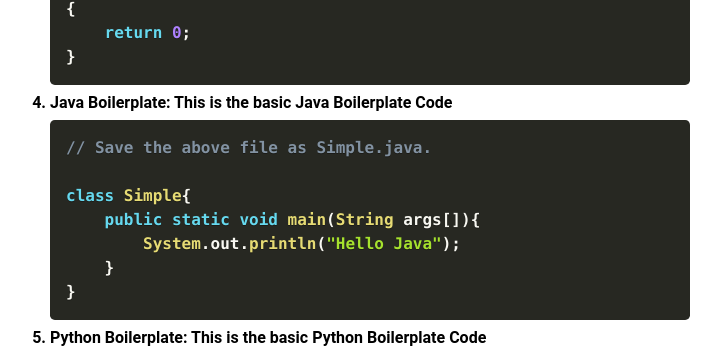
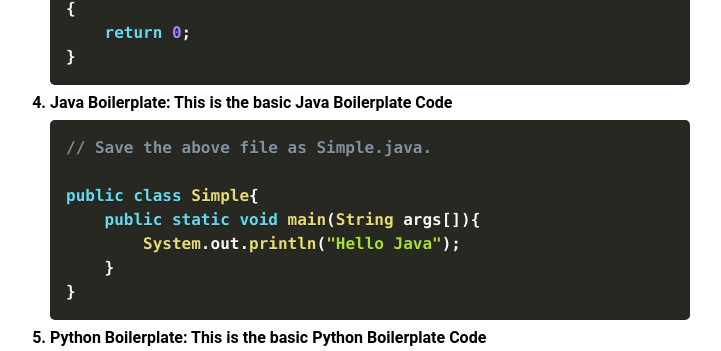
Before and after one commit to ishubham010/Cheatsheet_Tempelate, a plain HTML site: page index.html in a window 1280 px wide. Shown: the part 916-1267 px from the top of the page, without its empty margins (270-991 px from the left). Drawn offline with Linux system fonts and the light colour scheme; a web font is replaced by a local one.

Commit message:
Updated index.html

```diff
--- a/index.html
+++ b/index.html
@@ -65,7 +65,7 @@ int main()
             <li><b>Java Boilerplate:</b> This is the basic Java Boilerplate Code
             <pre class="language-java"><code>// Save the above file as Simple.java.
 
-class Simple{
+public class Simple{
     public static void main(String args[]){
         System.out.println("Hello Java");
     }
```
